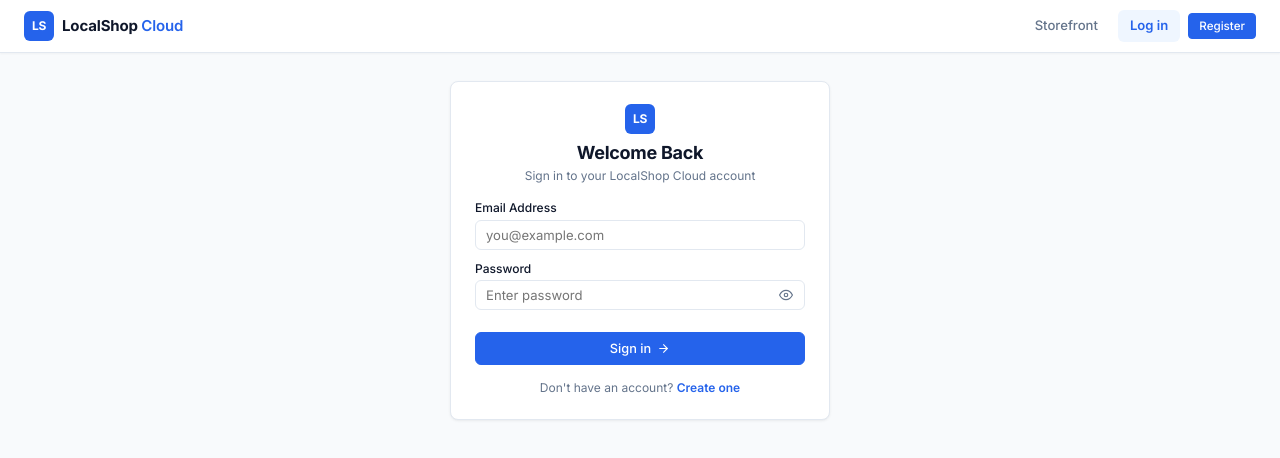
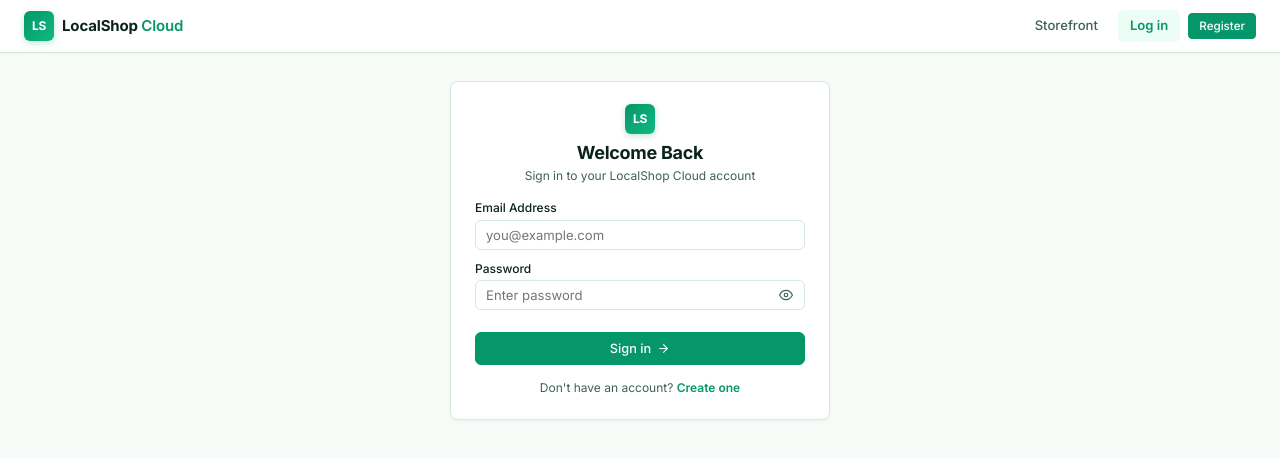
Before and after one commit to A-Beeeeeee/LocalShop-Cloud, a React (Create React App) app in the folder frontend/: page /login in a window 1280 px wide. Shown: the top 458 px of the page. Built offline with nearby package versions, Linux system fonts and the light colour scheme; no server answers.

Commit message:
style: emerald color palette

```diff
--- a/frontend/src/index.css
+++ b/frontend/src/index.css
@@ -4,38 +4,38 @@
    ========================================================================== */
 
 :root {
-  /* Slate & Sapphire Palette */
-  --color-bg: #f8fafc;
+  /* Hyperlocal Fresh Palette (Instamart / Blinkit / Emerald Theme) */
+  --color-bg: #f6fbf8;
   --color-surface: #ffffff;
-  --color-surface-subtle: #f1f5f9;
-  --color-surface-hover: #e2e8f0;
-  --color-border: #e2e8f0;
-  --color-border-hover: #cbd5e1;
-  --color-border-focus: #94a3b8;
-
-  --color-text: #0f172a;
-  --color-text-muted: #64748b;
-  --color-text-subtle: #94a3b8;
-
-  --color-primary: #2563eb;
-  --color-primary-hover: #1d4ed8;
-  --color-primary-subtle: #eff6ff;
-  --color-primary-border: #bfdbfe;
+  --color-surface-subtle: #edf7f1;
+  --color-surface-hover: #e0f2e7;
+  --color-border: #d4ebd9;
+  --color-border-hover: #b5e4c0;
+  --color-border-focus: #059669;
+
+  --color-text: #0b2318;
+  --color-text-muted: #3d6350;
+  --color-text-subtle: #6f9582;
+
+  --color-primary: #059669;
+  --color-primary-hover: #047857;
+  --color-primary-subtle: #ecfdf5;
+  --color-primary-border: #a7f3d0;
 
   --color-success: #10b981;
   --color-success-bg: #ecfdf5;
   --color-success-border: #a7f3d0;
   --color-success-text: #065f46;
 
-  --color-warning: #f59e0b;
+  --color-warning: #d97706;
   --color-warning-bg: #fffbeb;
   --color-warning-border: #fde68a;
   --color-warning-text: #92400e;
 
-  --color-danger: #ef4444;
-  --color-danger-bg: #fef2f2;
-  --color-danger-border: #fecaca;
-  --color-danger-text: #991b1b;
+  --color-danger: #e11d48;
+  --color-danger-bg: #fff1f2;
+  --color-danger-border: #fecdd3;
+  --color-danger-text: #9f1239;
 
   --radius-xs: 4px;
   --radius-sm: 6px;
@@ -43,10 +43,10 @@
   --radius-lg: 12px;
   --radius-full: 9999px;
 
-  --shadow-xs: 0 1px 2px 0 rgba(0, 0, 0, 0.04);
-  --shadow-sm: 0 1px 3px 0 rgba(0, 0, 0, 0.06), 0 1px 2px -1px rgba(0, 0, 0, 0.04);
-  --shadow-md: 0 4px 6px -1px rgba(0, 0, 0, 0.06), 0 2px 4px -2px rgba(0, 0, 0, 0.04);
-  --shadow-lg: 0 10px 15px -3px rgba(0, 0, 0, 0.08), 0 4px 6px -4px rgba(0, 0, 0, 0.04);
+  --shadow-xs: 0 1px 2px 0 rgba(5, 150, 105, 0.04);
+  --shadow-sm: 0 1px 3px 0 rgba(5, 150, 105, 0.06), 0 1px 2px -1px rgba(0, 0, 0, 0.04);
+  --shadow-md: 0 4px 6px -1px rgba(5, 150, 105, 0.08), 0 2px 4px -2px rgba(0, 0, 0, 0.04);
+  --shadow-lg: 0 10px 15px -3px rgba(5, 150, 105, 0.1), 0 4px 6px -4px rgba(0, 0, 0, 0.04);
 
   --transition-fast: 120ms ease;
   --transition: 180ms cubic-bezier(0.4, 0, 0.2, 1);
@@ -197,7 +197,7 @@ a:hover { color: var(--color-primary-hover); }
   width: 30px;
   height: 30px;
   border-radius: var(--radius-sm);
-  background-color: var(--color-primary);
+  background: linear-gradient(135deg, #059669 0%, #10b981 100%);
   color: #ffffff;
   display: inline-flex;
   align-items: center;
@@ -205,6 +205,7 @@ a:hover { color: var(--color-primary-hover); }
   font-size: 0.8rem;
   font-weight: 700;
   letter-spacing: -0.02em;
+  box-shadow: 0 2px 6px rgba(5, 150, 105, 0.25);
 }
 
 .brand-text {
@@ -2707,25 +2708,25 @@ a:hover { color: var(--color-primary-hover); }
 }
 
 .address-type-chip.active {
-  background-color: #eff6ff;
+  background-color: var(--color-primary-subtle);
   border-color: var(--color-primary);
   color: var(--color-primary);
 }
 
 .deliver-to-submit-btn {
-  background-color: #0284c7;
-  border-color: #0284c7;
+  background-color: var(--color-primary);
+  border-color: var(--color-primary);
   color: #ffffff;
   font-size: 13.5px;
   font-weight: 700;
   padding: 10px 16px;
   border-radius: var(--radius-sm);
-  box-shadow: 0 2px 4px rgba(2, 132, 199, 0.25);
+  box-shadow: 0 2px 4px rgba(5, 150, 105, 0.25);
 }
 
 .deliver-to-submit-btn:hover:not(:disabled) {
-  background-color: #0369a1;
-  border-color: #0369a1;
+  background-color: var(--color-primary-hover);
+  border-color: var(--color-primary-hover);
 }
 
 /* Saved Address Cards in Checkout */
```
